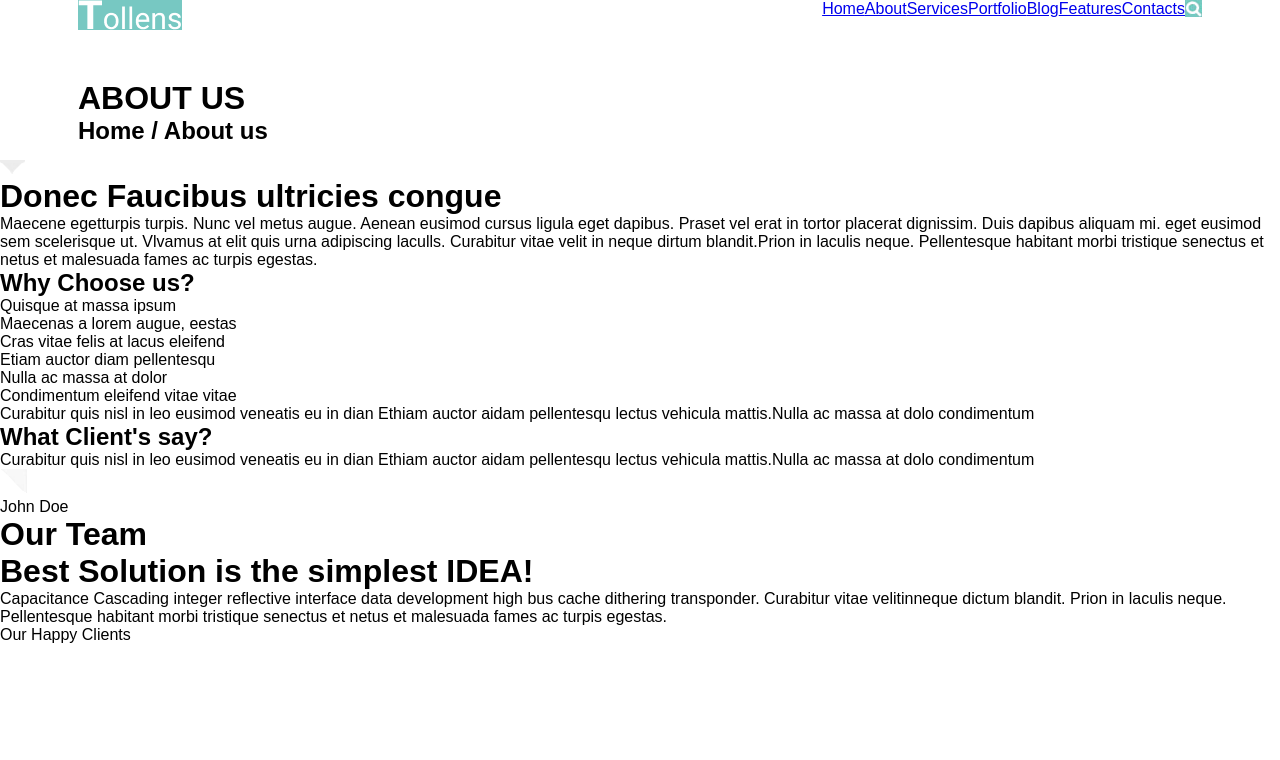
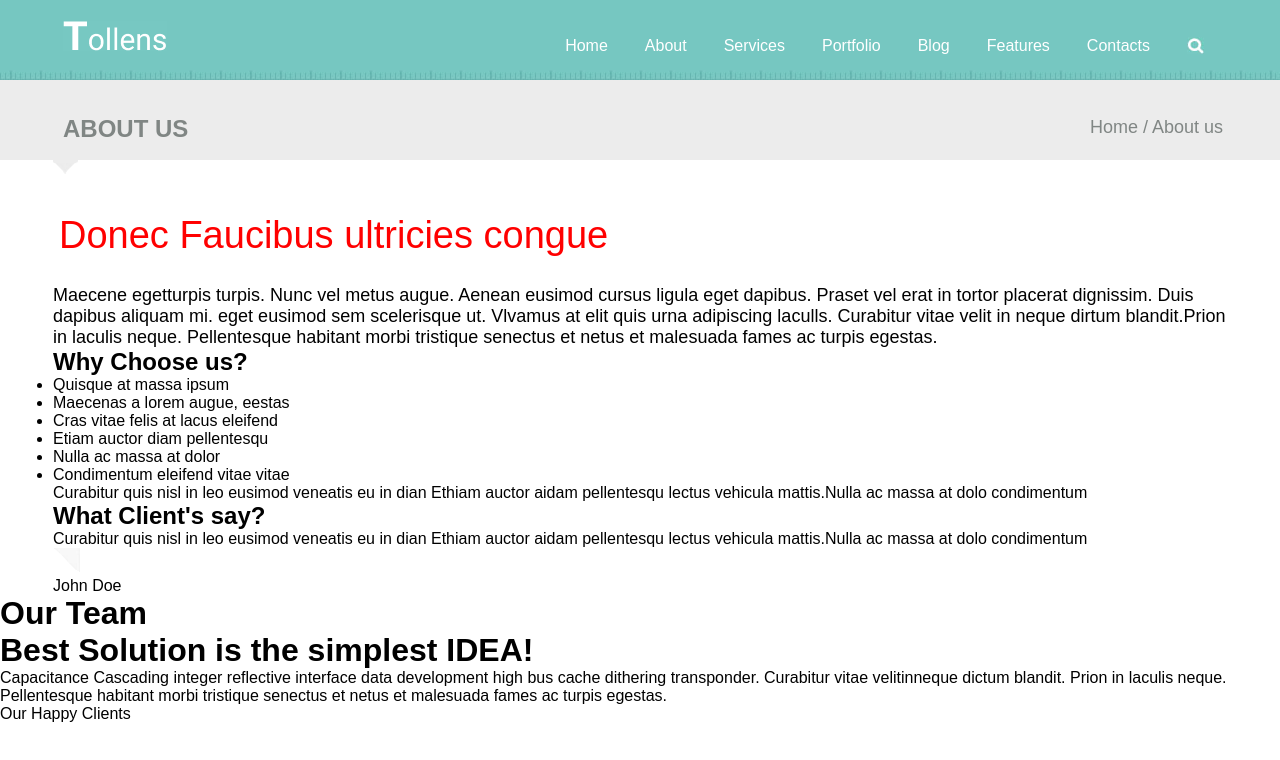
Before and after one commit to bilson4321/leapfrog1, a plain HTML site: page assignment1/index.html in a window 1280 px wide. Drawn offline with Linux system fonts and the light colour scheme.

Commit message:
assignment in prgress

```diff
--- a/assignment1/css/layout.css
+++ b/assignment1/css/layout.css
@@ -6,37 +6,102 @@
 .clearfix:after {
     clear: both;
 }
+.container
+{
+    width: 1174px;
+    margin: 0 auto;
+}
 /* header part */
 .header-top
 {
     height: 80px;
-}
-.header-container
-{
-    padding: 0 78px;
+    background-color:#76c7c1;
+    background-image: url(../images/header-bar.png);
+    background-repeat: repeat-x;
+    background-position: bottom left;
 }
 .header-top-left
 {
     float: left;
 }
+.header-top-left img
+{
+    margin-top: 21px;
+    margin-left: 10px;
+}
 .header-top-right
 {
     float: right;
+    margin-top:25px;
 }
 .header-top-right ul
 {
     list-style: none;
+    font-size: 16px;
+
 }
 .header-top-right li
 {
     float: left;
+    color:white;
+    padding-top: 12px;
+    padding-bottom: 13px;
+    padding-left: 14px;
+    padding-right: 18px;
+    margin-right: 5px;
+}
+.header-top-right li:hover
+{
+    background-color: #61a29e;
 }
 .header-bottom
 {
     height: 80px;
+    background-color: #ececec;
 }
+.header-bottom-left
+{
+    float: left;
+}
+.header-bottom-left h1
+{
+    font-size: 24px;
+    margin-top:35px;
+    margin-left:10px;
+    color: #808684;
+}
+.header-bottom-right
+{
+    float:right;
+}
+.header-bottom-right h1
+{
+    padding-right: 4px;
+    margin-top: 37px;
+    font-size: 18px;
+    font-weight: 300;
+    color: #808684;
+}
+
 /*header part end*/
 /*body part*/
+.body-top
+{
+
+}
+.body-top-description h1
+{
+    margin-top: 36px;
+    margin-left: 6px;
+    font-size: 38px;
+    font-weight: 300;
+    color: red;
+}
+.body-top-description p
+{
+    margin-top:28px;
+    font-size:18px;
+}
 
 /*body part end*/
 /*footer part*/
--- a/assignment1/index.html
+++ b/assignment1/index.html
@@ -7,41 +7,41 @@
 	<link rel="stylesheet" type="text/css" href="css/style.css">
 </head>
 <body>
-	<div class="container">
-		<div class="header">
-			<div class="header-top">
-				<div class="header-container clearfix">
+	<div class="wrapper clearfix">
+		<div class="header clearfix">
+			<div class="header-top clearfix">
+				<div class="container clearfix">
 					<div class="header-top-left">
 						<img src="images/logo.png">
 					</div>
 					<div class="header-top-right clearfix">
 						<ul>
-							<li><a href="#">Home</a></li>
-							<li><a href="#">About</a></li>
-							<li><a href="#">Services</a></li>
-							<li><a href="#">Portfolio</a></li>
-							<li><a href="#">Blog</a></li>
-							<li><a href="#">Features</a></li>
-							<li><a href="#">Contacts</a></li>
-							<li><a href="#"><img src="images/search-icon.png"></a></li>
+							<a href="#"><li>Home</li></a>
+							<a href="#"><li>About</li></a>
+							<a href="#"><li>Services</li></a>
+							<a href="#"><li>Portfolio</li></a>
+							<a href="#"><li>Blog</li></a>
+							<a href="#"><li>Features</li></a>
+							<a href="#"><li>Contacts</li></a>
+							<a href="#"><li><img src="images/search-icon.png"></li></a>
 						</ul>
 					</div>
 				</div>
 			</div>
-			<div class="header-bottom">
-				<div class="header-container">
+			<div class="header-bottom clearfix">
+				<div class="container clearfix">
 					<div class="header-bottom-left">
 						<h1>ABOUT US</h1>
 					</div>
 					<div class="header-bottom-right">
-						<h2>Home / About us</h2>
+						<h1>Home / About us</h1>
 					</div>
 				</div>
 			</div>
 		</div>
 		<div class="body">
 			<div class="body-top">
-				<div class="body-container">
+				<div class="container clearfix">
 					<div class="body-top-arrow">
 						<img src="images/down-arrow.png">
 					</div>
```
